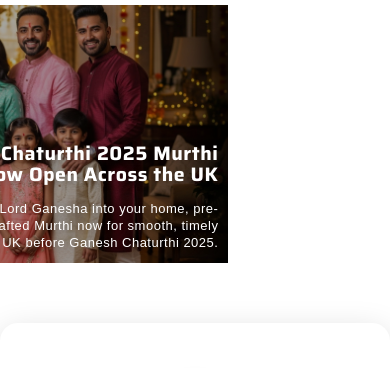
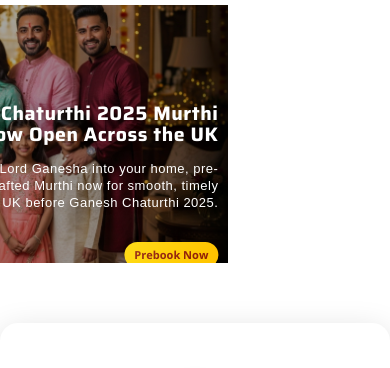
Before and after one commit to suryaraj05/ganapati-form, a website: page index.html in a window 390 px wide. Shown: the part 57-425 px from the top of the page. Drawn offline with nearby package versions, Linux system fonts and the light colour scheme; some packages are replaced by stand-ins of ours; a script that the page names is missing; a web font is replaced by a local one.

Commit message:
Buttons up

```diff
--- a/index.html
+++ b/index.html
@@ -463,8 +463,8 @@
     min-height: 220px !important;
   }
   .banner-text-right {
-    top: 60px !important;
-    padding-top: 60px !important;
+    top: 40px !important;
+    padding-top: 40px !important;
   }
   .banner-text-right h1 {
     font-size: 0.82em !important;
```
